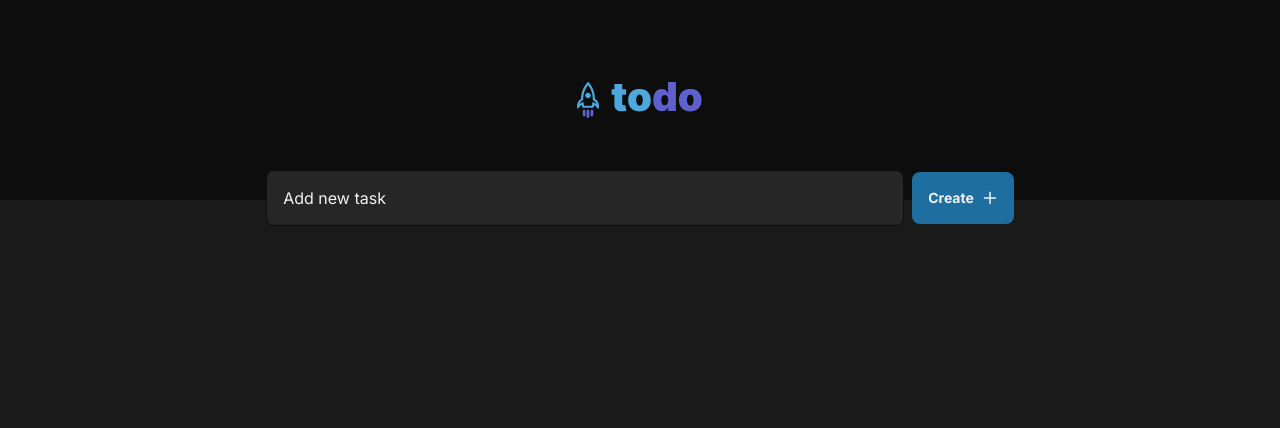
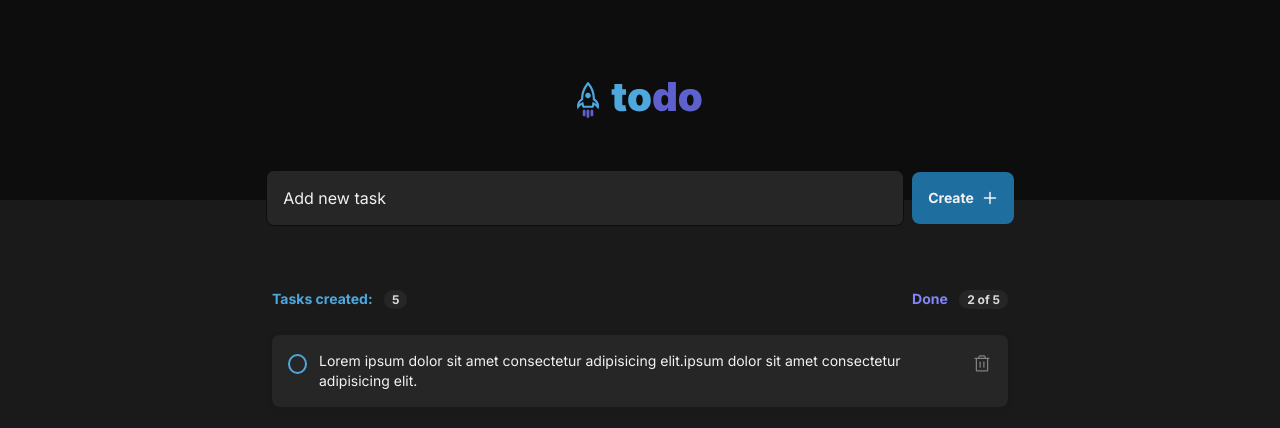
Before and after one commit to ruivergani/ignite-to-do-list-react, a React (Vite) app: page / in a window 1280 px wide. Shown: the top 428 px of the page. Built offline with nearby package versions, Linux system fonts and the light colour scheme.

Commit message:
layout css desktop done

```diff
--- a/src/App.jsx
+++ b/src/App.jsx
@@ -4,6 +4,7 @@ import GlobalStyle from "./styles/global";
 import { Input } from './components/Input';
 import { Plus } from 'phosphor-react';
 import { ButtonSubmit } from './components/ButtonSubmit';
+import { Task } from './components/Task';
 
 // Tasks Array
 const tasks = [
@@ -45,7 +46,19 @@ function App() {
           />
         </form>
       </div>
-
+      <div className="task-content">
+        <div className="task-content-top">
+          <div className="task-created">
+            <p>Tasks created: <span>5</span></p>
+          </div>
+          <div className="task-done">
+            <p>Done <span>2 of 5</span></p>
+          </div>
+        </div>
+        <div className='task-content-bottom'>
+          <Task/>
+        </div>
+      </div>
     </>
   )
 }
--- a/src/components/Task/index.jsx
+++ b/src/components/Task/index.jsx
@@ -0,0 +1,17 @@
+import { Trash } from 'phosphor-react';
+import { StyleButtonTrash, StyleInputCheckbox, StyleParagraph, StyleTask } from './styles';
+
+export function Task(){
+  return(
+    <StyleTask>
+      <StyleInputCheckbox
+        type="checkbox"
+        value="true"
+      />
+      <StyleParagraph>Lorem ipsum dolor sit amet consectetur adipisicing elit.ipsum dolor sit amet consectetur adipisicing elit.</StyleParagraph>
+      <StyleButtonTrash title='Delete Comment'>
+        <Trash size={20}></Trash>
+      </StyleButtonTrash>
+    </StyleTask>
+  )
+}
--- a/src/components/Task/styles.js
+++ b/src/components/Task/styles.js
@@ -0,0 +1,74 @@
+import styled from "styled-components";
+
+// Task Component
+export const StyleTask = styled.div`
+  display: flex;
+  align-items: flex-start;
+  gap: 12px;
+  border-radius: 8px;
+  border: 1px solid var(--gray-400);
+  background: var(--gray-500);
+  box-shadow: 0px 2px 8px 0px rgba(0, 0, 0, 0.06);
+  width: 100%;
+  max-width: 736px;
+  padding: 16px;
+`;
+export const StyleInputCheckbox = styled.input`
+  /* Hide the default checkbox appearance */
+  appearance: none;
+  -webkit-appearance: none;
+  -moz-appearance: none;
+  display: inline-block;
+  vertical-align: middle;
+  position: relative;
+  margin-top: 3px;
+  display: flex;
+  width: 20px;
+  height: 20px;
+  border: 2px solid var(--blue); /* Blue border color */
+  border-radius: 50%; /* Rounded corners */
+  transition: opacity 0.2s;
+  &:hover{
+    opacity: 0.7;
+  }
+  &::after{
+    content: "\u2713"; /* Checkmark unicode character */
+    color: var(--white); /* Checkmark color */
+    font-size: 16px;
+    position: absolute;
+    top: 50%;
+    background-color: var(--purple);
+    left: 50%;
+    width: 17px;
+    height: 17px;
+    border: 2px solid transparent;
+    border-radius: 50%; /* Rounded corners */
+    transform: translate(-50%, -50%);
+    opacity: 0; /* Hidden by default */
+  }
+  &:checked::after{
+    opacity: 1; /* Show checkmark when checkbox is checked */
+  }
+`;
+
+// Paragraph
+export const StyleParagraph = styled.p`
+  color: var(--gray-100);
+  font-family: 'Inter';
+  font-size: 14px;
+  font-weight: 400;
+  line-height: 140%; /* 19.6px */
+`;
+
+// Button
+export const StyleButtonTrash = styled.button`
+  color: var(--gray-300);
+  background: var(--gray-500);
+  transition: all .2s;
+  cursor: pointer;
+  font-size: 14px;
+  margin-top: 3px;
+  &:hover{
+    color: var(--danger);
+  }
+`;
--- a/src/styles/global.js
+++ b/src/styles/global.js
@@ -70,5 +70,71 @@ const GlobalStyle = createGlobalStyle`
     align-items: center;
     gap: 8px;
   }
+  // Content Tasks
+  .task-content{
+    width: 100%;
+    margin-top: 64px;
+    display: flex;
+    align-items: center;
+    flex-direction: column;
+    gap: 26px;
+    .task-content-top{
+      width: 100%;
+      max-width: 736px;
+      display: flex;
+      justify-content: space-between;
+      .task-created{
+        p{
+          color: var(--blue);
+          font-family: 'Inter';
+          font-size: 14px;
+          font-weight: 700;
+          span{
+            display: inline-block;
+            color: var(--gray-200);
+            font-family: 'Inter';
+            font-size: 12px;
+            font-weight: 700;
+            background: var(--gray-500);
+            padding-left: 8px;
+            padding-right: 8px;
+            padding-top: 2px;
+            padding-bottom: 2px;
+            border-radius: 999px;
+            margin-left: 8px;
+          }
+        }
+      }
+      .task-done{
+        p{
+          color: var(--purple);
+          font-family: 'Inter';
+          font-size: 14px;
+          font-weight: 700;
+          span{
+            display: inline-block;
+            color: var(--gray-200);
+            font-family: 'Inter';
+            font-size: 12px;
+            font-weight: 700;
+            background: var(--gray-500);
+            padding-left: 8px;
+            padding-right: 8px;
+            padding-top: 2px;
+            padding-bottom: 2px;
+            border-radius: 999px;
+            margin-left: 8px;
+          }
+        }
+      }
+    }
+    .task-content-bottom{
+      display: flex;
+      flex-direction: column;
+      gap: 12px;
+      align-items: center;
+      justify-content: center;
+    }
+  }
 `;
 export default GlobalStyle;
```
